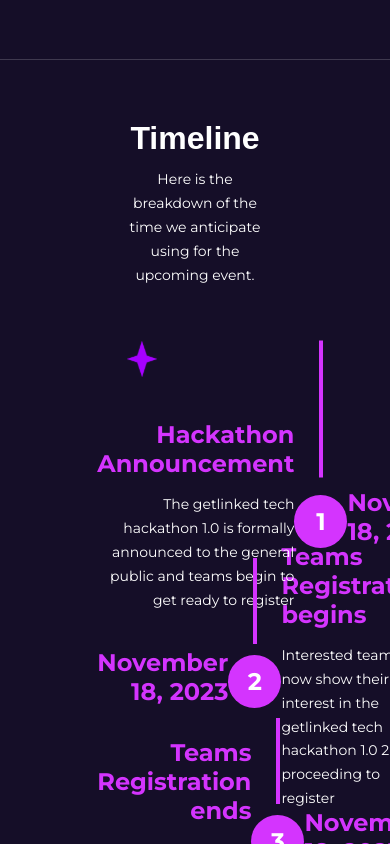
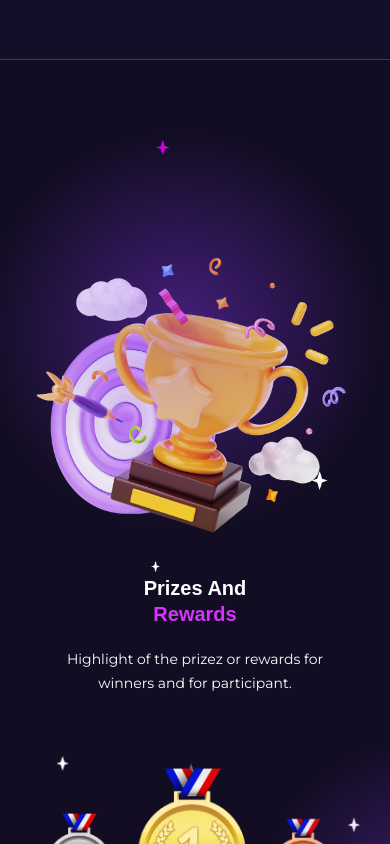
Before and after one commit to Ojerinde/getLinked-Hackathon, a Vue app: page / in a window 390 px wide. Shown: the part 5160-6004 px from the top of the page. Built offline with nearby package versions, Linux system fonts and the light colour scheme; a web font is replaced by a local one.

Commit message:
feat: add responsiveness

```diff
--- a/src/stylesheets/appStyles/_timeline.scss
+++ b/src/stylesheets/appStyles/_timeline.scss
@@ -1,10 +1,13 @@
 .timeline {
-  margin: 6rem 8rem;
+  padding: 6rem 8rem;
   display: flex;
   flex-direction: column;
   justify-content: center;
   align-items: center;
   color: $white-color;
+  @media only screen and (max-width: 1024px) {
+    padding: 6rem 4rem;
+  }
 
   &__header {
     text-align: center;
@@ -49,6 +52,7 @@
     text-align: right;
     flex-basis: 45%;
   }
+
   &__heading {
     font-size: 2.4rem;
     font-weight: 700;
--- a/src/views/HomeView/HomeView.vue
+++ b/src/views/HomeView/HomeView.vue
@@ -4,7 +4,7 @@ import ImageAlignedToLeft from '../../components/ImageAlignedToLeft/ImageAligned
 import ImageAlignedToRight from '../../components/ImageAlignedToRight/ImageAlignedToRight.vue'
 import TheAttributes from '../../components/TheAttributes/TheAttributes.vue'
 import TheFAQ from '../../components/TheFAQs/TheFAQs.vue'
-import TheTimeline from '../../components/TheTimeline/TheTimeline.vue'
+// import TheTimeline from '../../components/TheTimeline/TheTimeline.vue'
 import ThePrizes from '../../components/ThePrizes/ThePrizes.vue'
 import AppPartners from '../../components/AppPartners/AppPartners.vue'
 import AppTerms from '../../components/AppTerms/AppTerms.vue'
@@ -18,7 +18,7 @@ import AppFooter from '../../components/AppFooter/AppFooter.vue'
     <image-aligned-to-right></image-aligned-to-right>
     <the-attributes></the-attributes>
     <TheFAQ></TheFAQ>
-    <the-timeline></the-timeline>
+    <!-- <the-timeline></the-timeline> -->
     <the-prizes></the-prizes>
     <app-partners></app-partners>
     <app-terms></app-terms>
```
